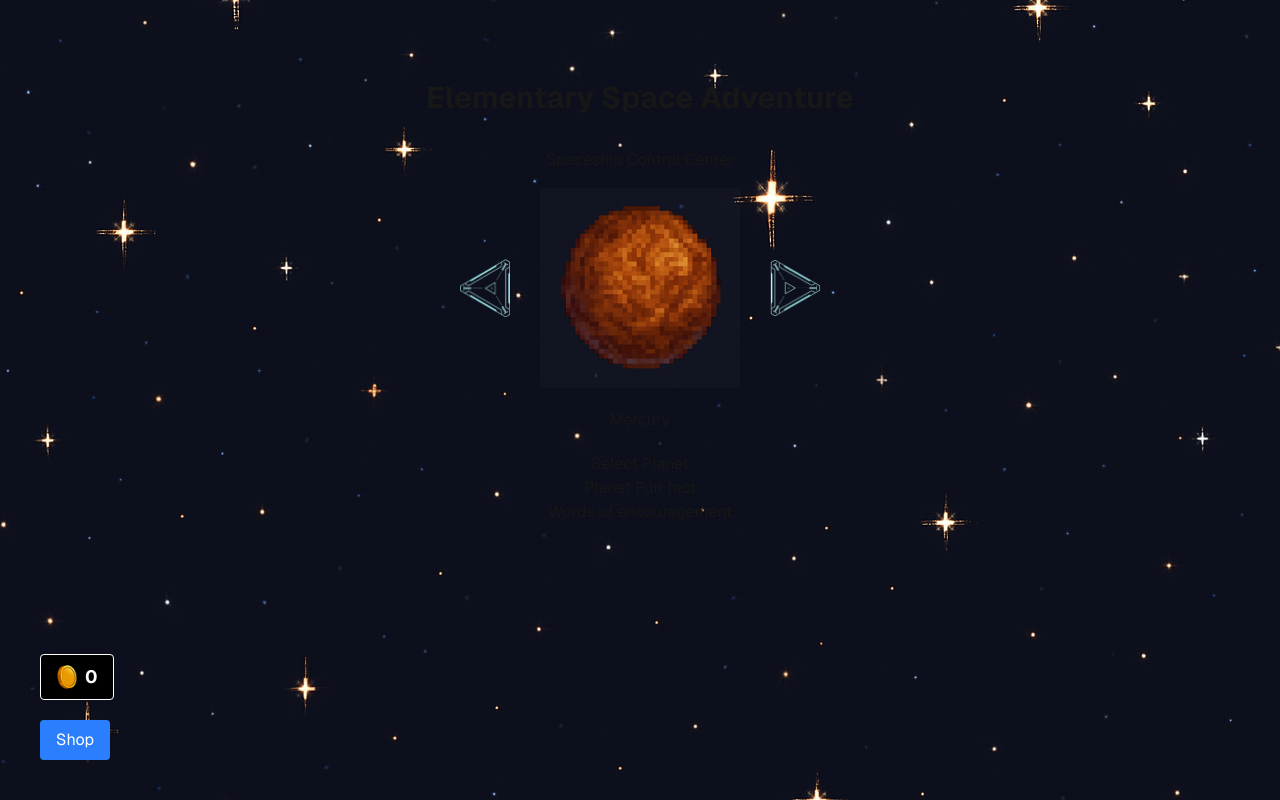
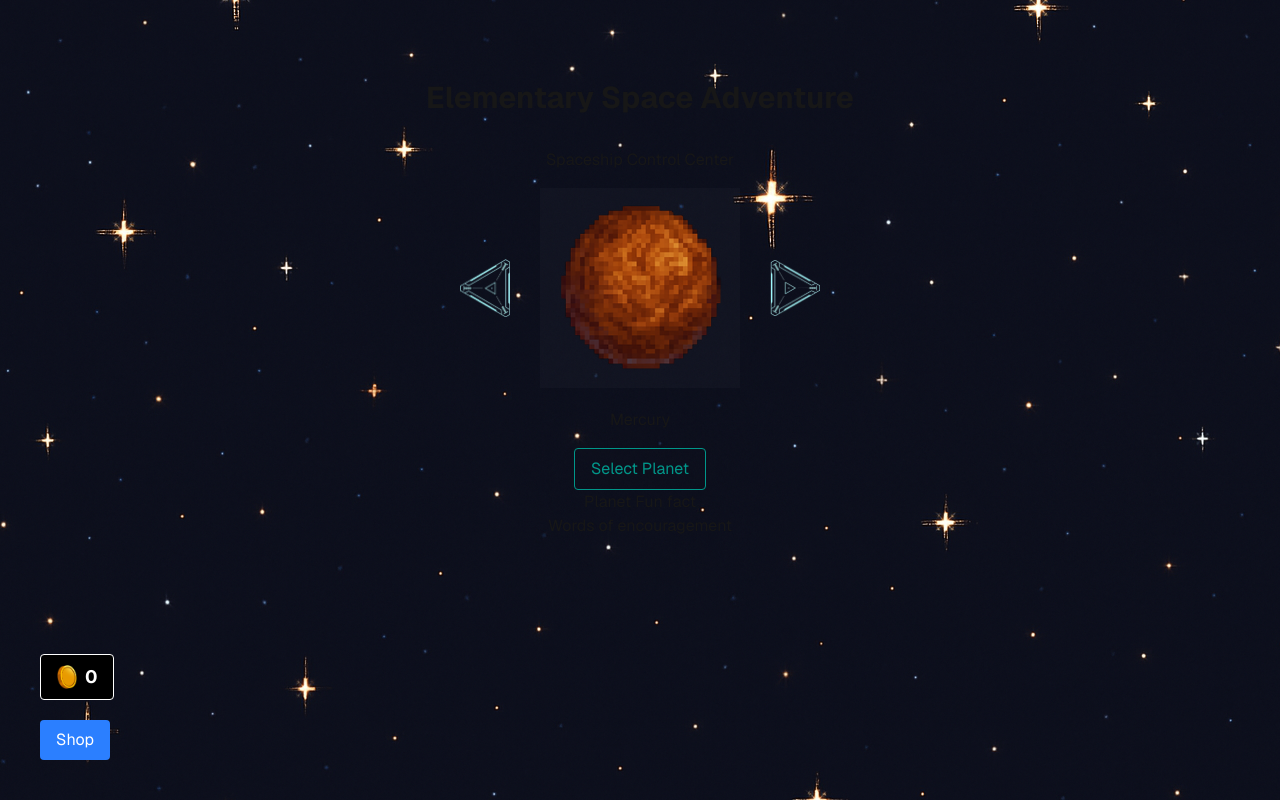
Before and after one commit to zidaneho/mission_learn, a Next.js app: page / in a window 1280 px wide. Built offline with nearby package versions, Linux system fonts and the light colour scheme; no server answers.

Commit message:
edited select planet button

```diff
--- a/components/PlanetSelector.tsx
+++ b/components/PlanetSelector.tsx
@@ -69,7 +69,7 @@ const PlanetSelector: React.FC<{ onSelect: () => void }> = ({ onSelect }) => {
 
   const planetFunFact = async () => {
     var selectedPlanetName = planets[selectedPlanet]; // Get the name of the selected planet
-    var prompt = `Give me a ${selectedPlanetName} fact in 30 words or less. Make it worded for a singular young kid. Act like you're the planet Pluto. Make it random if you introduce yourself or not`; // Construct the prompt
+    var prompt = `Give me a ${selectedPlanetName} fact in 30 words or less. Make it worded for a young kid. Act like you're the planet Pluto`; // Construct the prompt
     try {
       const response = await ai.models.generateContent({
         model: "gemini-2.0-flash",
@@ -144,7 +144,10 @@ const PlanetSelector: React.FC<{ onSelect: () => void }> = ({ onSelect }) => {
       <span style={{ marginTop: '20px' }}>{planets[selectedPlanet]}</span>
 
       {/* Select Button */}
-      <button onClick={onSelect} style={{ marginTop: '20px' }}>
+      <button
+        onClick={onSelect}
+        className="mt-4 px-4 py-2 rounded border border-teal-600 text-teal-600 hover:border-teal-500 hover:text-teal-500 hover:scale-105 hover:shadow-lg hover:shadow-teal-500 transition-all"
+      >
         Select Planet
       </button>
 
```
